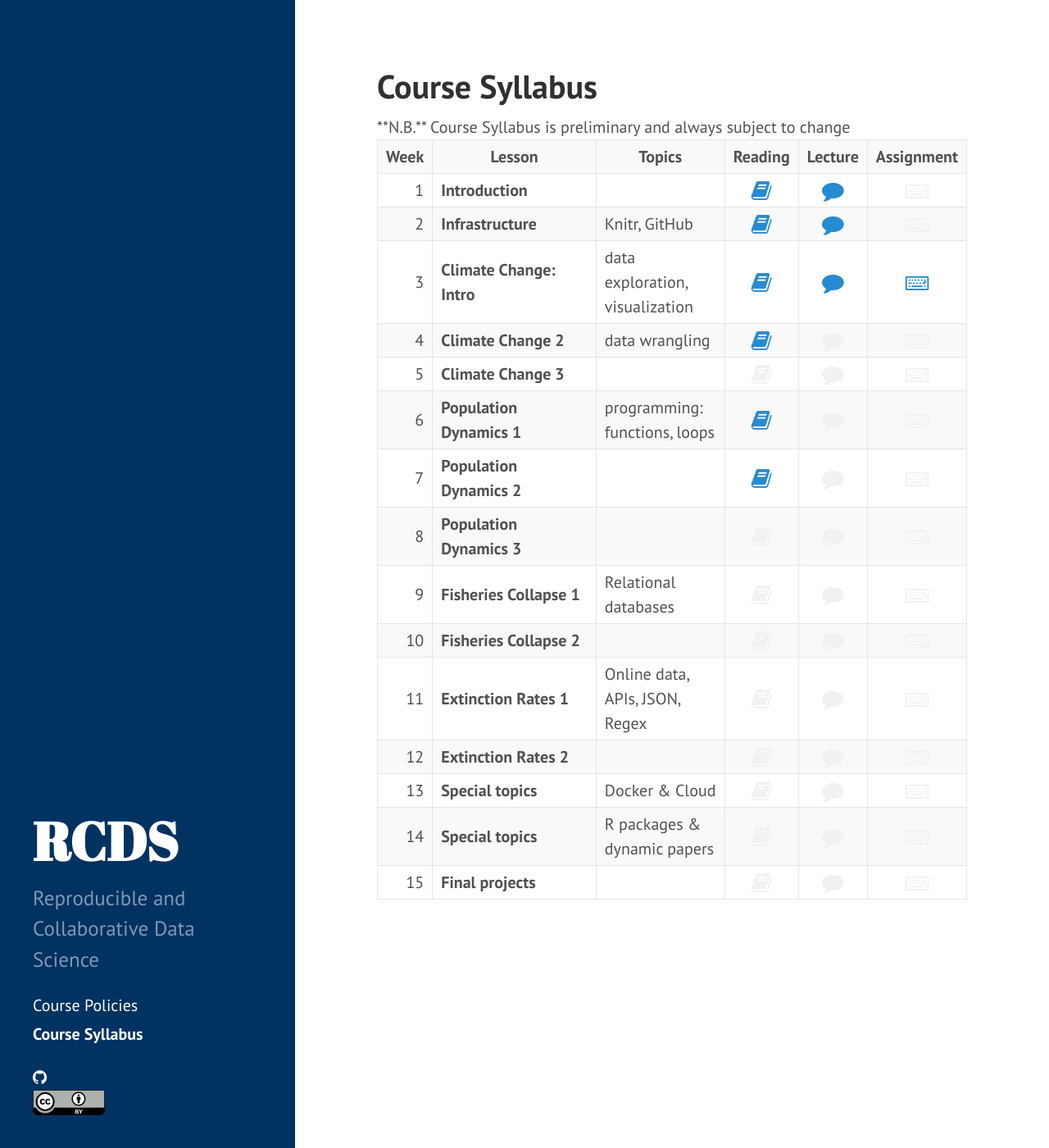
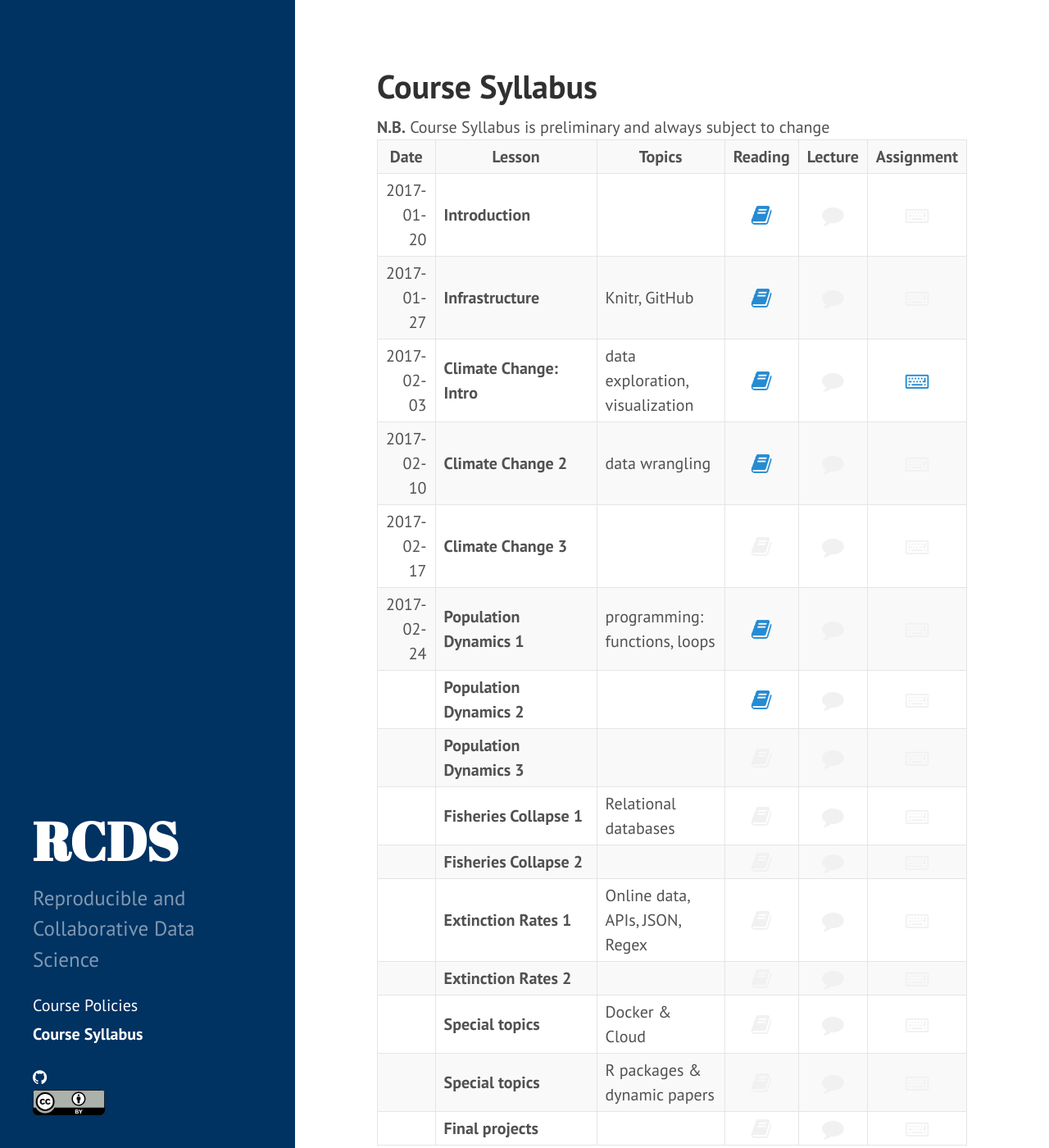
Before and after one commit to espm-288/rcds, a Jekyll site: the page built from website/syllabus.html, in a window 1280 px wide and 1400 px high. Shown: the whole window at 82% size. Built offline with Jekyll 4.4.1, drawn with Linux system fonts in a browser that asks for light colours; some of the changed text lies outside the part shown.

Commit message:
give dates

```diff
--- a/website/_data/lessons.yml
+++ b/website/_data/lessons.yml
@@ -1,20 +1,26 @@
 - title: "Introduction"
-  lecture: "intro"
+  date: "2017-01-20"
+  #  lecture: "intro"
   reading: "http://r4ds.had.co.nz/introduction.html"
 - title: "Infrastructure"
+  date: "2017-01-27"
   topics: "Knitr, GitHub"
   reading: "http://r4ds.had.co.nz/r-markdown.html"
-  lecture: "infrastruture"
+  #  lecture: "infrastruture"
 - title: "Climate Change: Intro"
+  date: "2017-02-03"
   reading: "http://r4ds.had.co.nz/explore-intro.html"
   assignment: "climate-intro"
-  lecture: "climate-intro"
+  #  lecture: "climate-intro"
   topics: "data exploration, visualization"
 - title: "Climate Change 2"
+  date: "2017-02-10"
   topics: "data wrangling"
   reading: "http://r4ds.had.co.nz/wrangle-intro.html"
 - title: "Climate Change 3"
+  date: "2017-02-17"
 - title: "Population Dynamics 1"
+  date: "2017-02-24"
   reading: "http://r4ds.had.co.nz/program-intro.html"
   topics: "programming: functions, loops"
 - title: "Population Dynamics 2"
--- a/website/syllabus.html
+++ b/website/syllabus.html
@@ -4,12 +4,12 @@ title: Course Syllabus
 nav: true
 ---
 
-**N.B.** Course Syllabus is preliminary and always subject to change
+<b>N.B.</b> Course Syllabus is preliminary and always subject to change
 
 <table>
 
   <tr>
-    <th style="width:5%">Week</th>
+    <th style="width:5%">Date</th>
     <th style="width:40%">Lesson</th>
     <th style="width:25%">Topics</th>
     <th style="width:10%">Reading</th>
@@ -19,7 +19,7 @@ nav: true
 
   {% for lesson in site.data.lessons %}
     <tr>
-      <td align="right">{{ forloop.index }}</td>
+      <td align="right">{{ lesson.date }}</td>
       <td><b>{{ lesson.title }}<b/></td>
       <td>{{ lesson.topics }}</td>
 
@@ -51,3 +51,7 @@ nav: true
   {% endfor %}
 
 </table>
+
+<i>Date gives the date of the Friday interactive lecture.  Students will
+continue to work on these assigments in the lab session on the following
+Tuesday and outside of class.</i>
```
